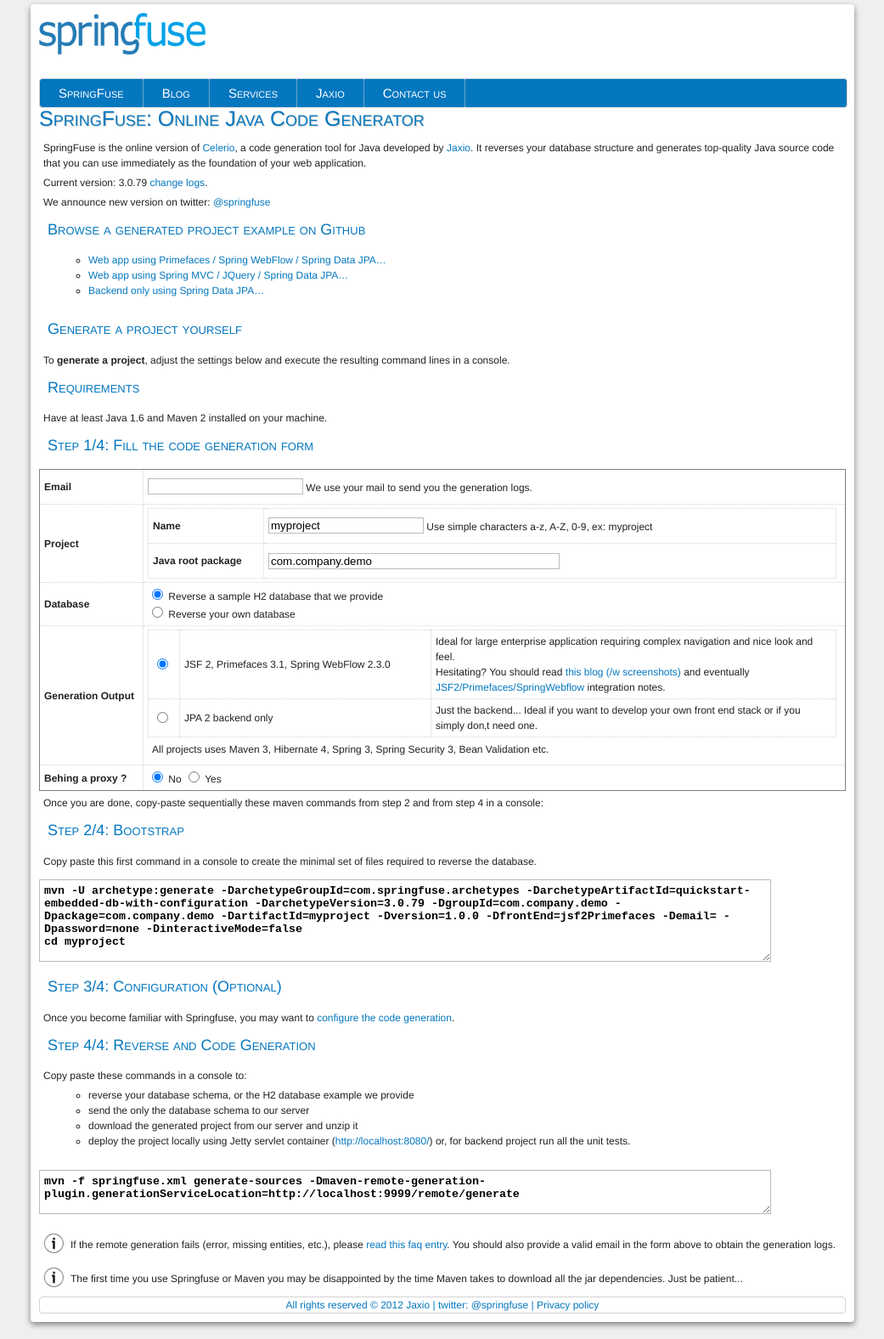
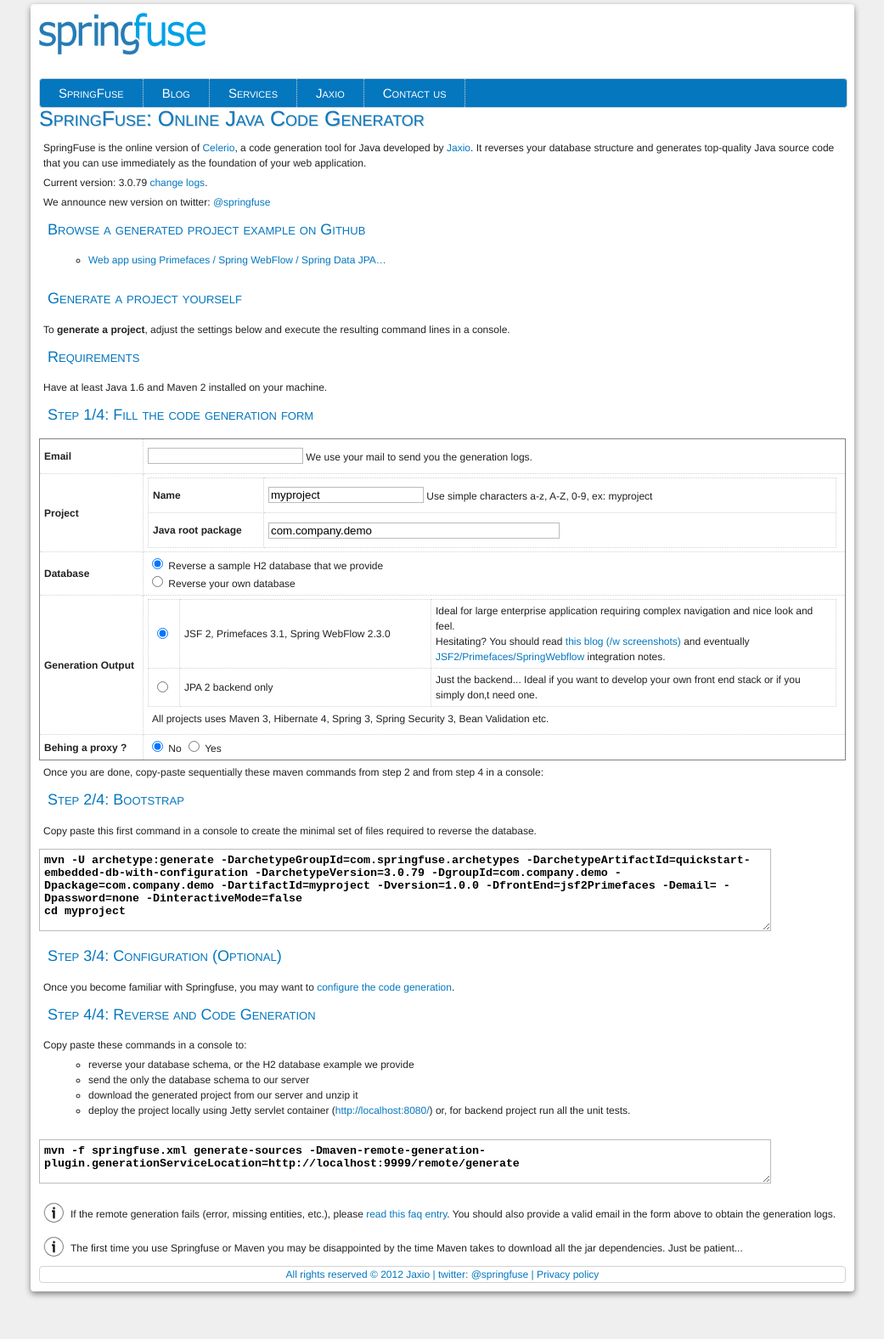
Before and after one commit to springfuse/springfuse.github.com, a Jekyll site: the page built from index.md, in a window 1280 px wide. Shown: the whole page at 85% size, without its empty margins (119-1160 px from the left). Built offline with Jekyll 4.4.1, drawn with Linux system fonts in a browser that asks for light colours; Markdown is read by kramdown in place of the engine named in the settings; comment, search, counter and statistics services are not loaded; after the commit the page ends 1540 px from its top, so only the background shows below that.

Commit message:
3.0.79 example on github

```diff
--- a/index.md
+++ b/index.md
@@ -17,9 +17,7 @@ We announce new version on twitter: <a href="http://twitter.com/#!/springfuse">@
 </div>
 
 ## Browse a generated project example on Github
-* <a href="https://github.com/jaxio/generated-projects/tree/master/demoprime">Web app using Primefaces / Spring WebFlow / Spring Data JPA...</a>
-* <a href="https://github.com/jaxio/generated-projects/tree/master/demospringmvc">Web app using Spring MVC / JQuery / Spring Data JPA...</a>
-* <a href="https://github.com/jaxio/generated-projects/tree/master/demospringdata">Backend only using Spring Data JPA...</a>
+* <a href="https://github.com/jaxio/generated-projects/tree/master/crud-jsf2-jpa2-spring">Web app using Primefaces / Spring WebFlow / Spring Data JPA...</a>
 
 ## Generate a project yourself
 To <strong>generate a project</strong>, adjust the settings below and execute the resulting command lines in a console.
```
